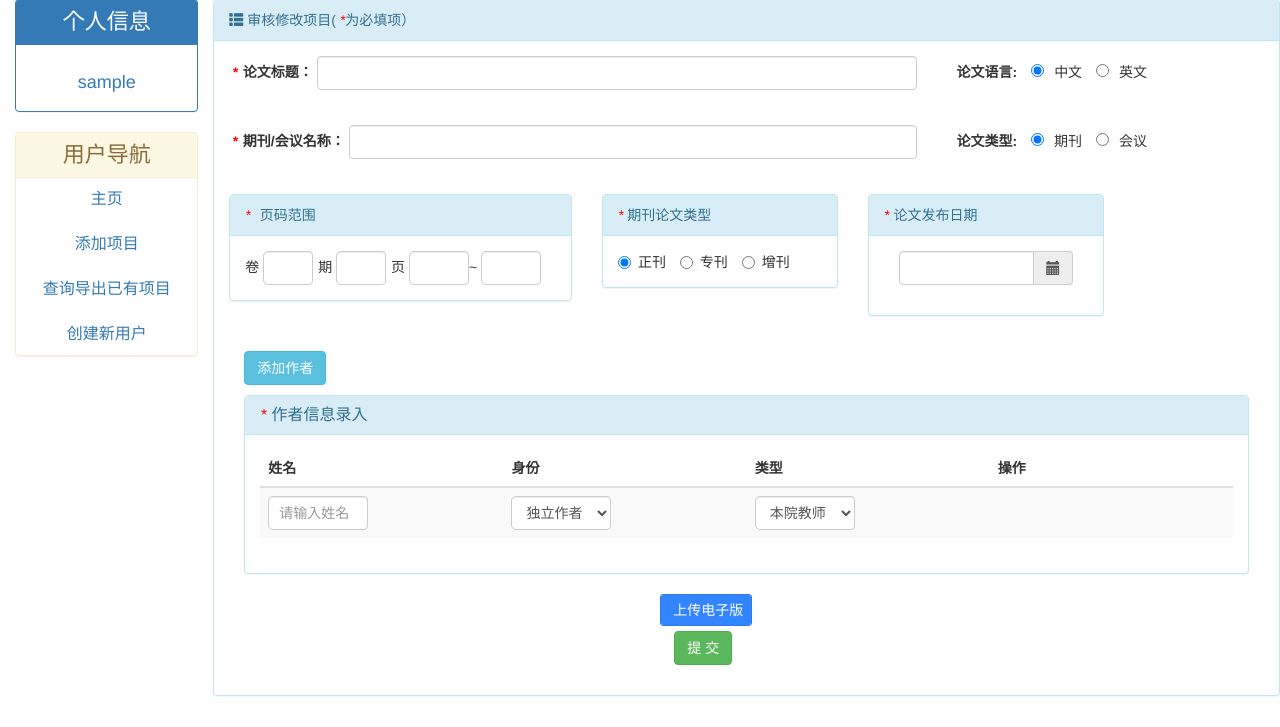
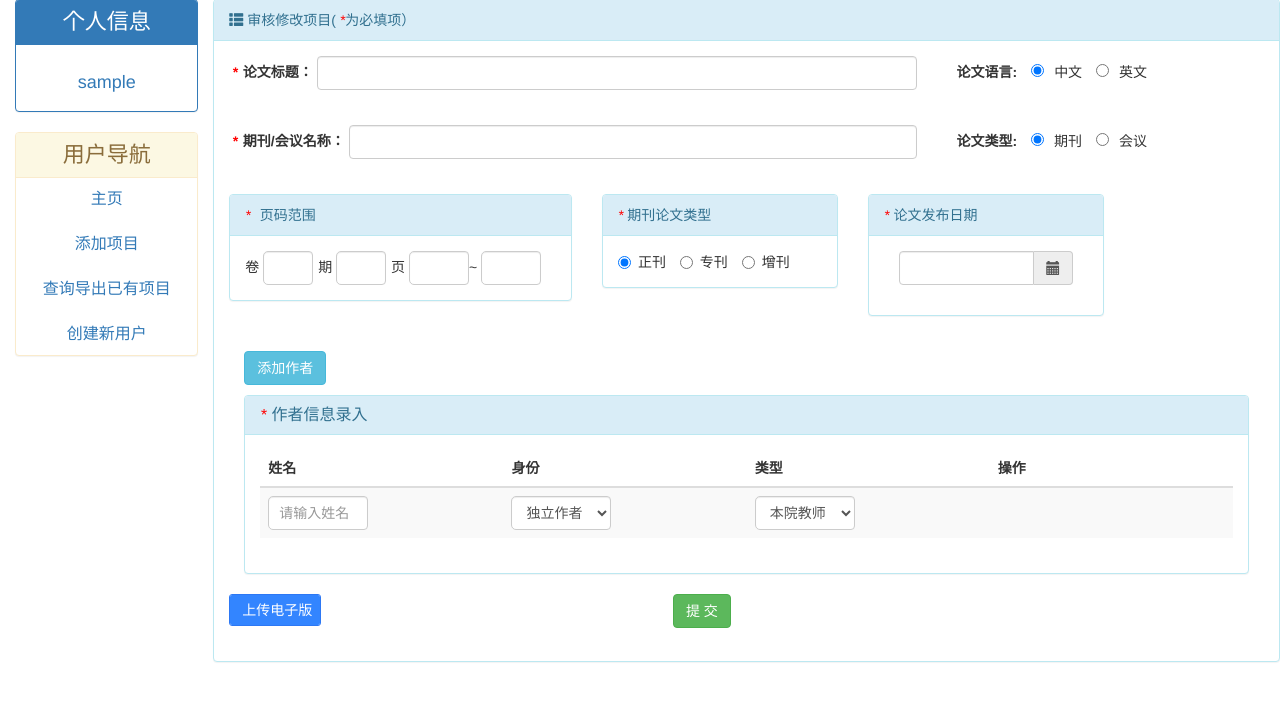
Before and after one commit to GuanyuCui/2020-DBLAB, a Django app: page /modify/ in a window 1280 px wide. Shown: the part 73-800 px from the top of the page. Run offline with Django 3.2, Linux system fonts and the light colour scheme; the visitor is signed in with stand-in values (Sample User, id 1); some libraries are stand-ins or nearby versions.

Commit message:
Add files via upload

```diff
--- a/Research_Management/templates/modify.html
+++ b/Research_Management/templates/modify.html
@@ -302,20 +302,18 @@
                                 </div>
                             </div>
                         </div>
-                        <div class="col-md-offset-0">
-
-                            {% comment %}
-                            <a class="btn btn-success" href="#" rel="external nofollow" role="button"
-                                style="margin-left: 30px;">提 交</a>
-                            {% endcomment %}
-
-                            <div class="upload-wrap anticon col-md-offset-5" nv-file-drop="" uploader="uploader">
-                                <input class="file-ele" type="file" id="file" value="上传文件" file-model="image" name="image" nv-file-select uploader="uploader" multiple />
-                                <div class="file-open"><em class="icon icon-upload"></em>&nbsp;上传电子版</div>
+                        <div class="row">
+                            <div class="col-md-5">
+                                <div class="upload-wrap anticon col-md-offset-0" nv-file-drop="" uploader="uploader">
+                                    <input class="file-ele" type="file" id="file" value="上传文件" file-model="image"
+                                        name="image" nv-file-select uploader="uploader" multiple />
+                                    <div class="file-open"><em class="icon icon-upload"></em>&nbsp;上传电子版</div>
+                                </div>
                             </div>
-                            <br>
-                            <input class="btn btn-success" href="#" rel="external nofollow" type="button" id="commit" value="提 交" style="margin-left:445px">
-
+                            <div class="col-md-1">
+                                <input style="left:2px" class="btn btn-success" href="#" rel="external nofollow" type="button"
+                                    id="commit" value="提 交" style="margin-left:445px">
+                            </div>
                         </div>
                     </div>
                 </div>
@@ -517,7 +515,7 @@
         html_1 += '<div id="c_row_1">';
         html_1 += '<div class="col-md-3">';
         html_1 += '<div class="panel panel-info">';
-        html_1 += '<div class="panel-heading">会议论文类型</div>';
+        html_1 += '<div class="panel-heading"><em style="color: red;margin-right: 5px;">*</em>会议论文类型</div>';
         html_1 += '<div class="panel-body">';
         html_1 += '<label class="radio-inline">';
         html_1 += '<input type="radio" name="c_type" value="长文" id="long_essay">长文</label>';
@@ -529,10 +527,10 @@
         html_1 += '</div>';
         html_1 += '</div>';
 
-        html_2 += '<div id="c_row_1">';
+        html_2 += '<div id="c_row_2">';
         html_2 += '<div class="col-md-3">';
         html_2 += '<div class="panel panel-info">';
-        html_2 += '<div class="panel-heading">会议论文类型(补充)</div>';
+        html_2 += '<div class="panel-heading"><em style="color: red;margin-right: 5px;">*</em>会议论文类型(补充)</div>';
         html_2 += '<div class="panel-body">';
         html_2 += '<label class="radio-inline">';
         html_2 += '<input type="radio" name="c_type" value="长文" id="long_essay">长文</label>';
@@ -547,6 +545,7 @@
 
         $('#c_row').remove();
         $('#c_row_1').remove();
+        $('#c_row_2').remove();
         $('#jj_row').remove();
         $('#j_row_1').remove();
         $('#jj_row_1').remove();
@@ -587,7 +586,7 @@
         html_1 += '<div id="j_row_1">';
         html_1 += '<div class="col-md-3">';
         html_1 += '<div class="panel panel-info">';
-        html_1 += '<div class="panel-heading">期刊论文类型</div>';
+        html_1 += '<div class="panel-heading"><em style="color: red;margin-right: 5px;">*</em>期刊论文类型</div>';
         html_1 += '<div class="panel-body">';
         html_1 += '<label class="radio-inline">';
         html_1 += '<input type="radio" name="j_type" value="正刊" checked/>正刊</label>';
@@ -604,6 +603,7 @@
         $('#j_row').remove();
         $('#j_row_1').remove();
         $('#c_row_1').remove();
+        $('#c_row_2').remove();
         $('#jj_row').remove();
         $('#jj_row_1').remove();
         $('#demo_row').remove();
```
